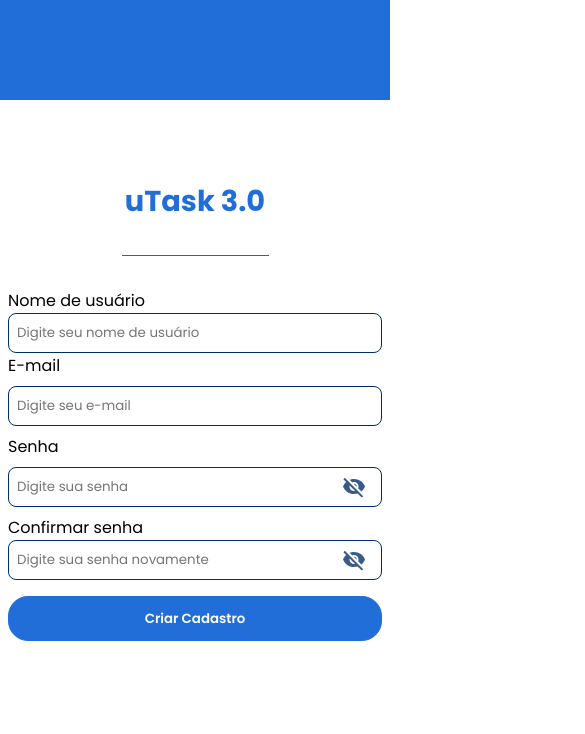
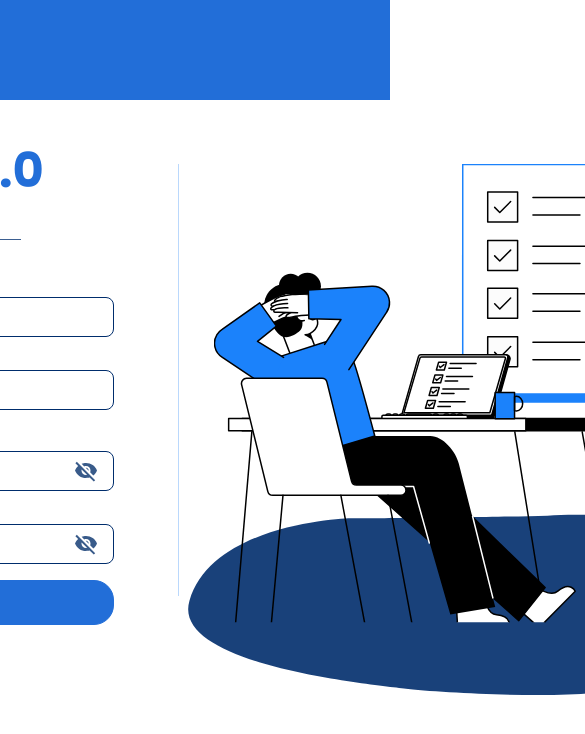
Before and after one commit to VitorKaneko/Capacita-Unect, a React (Vite) app in the folder utask-front/: page /cadastro in a window 390 px wide. Shown: the top 734 px of the page, 585 px wide, since content can reach past the window. Built offline with nearby package versions, Linux system fonts and the light colour scheme.

Commit message:
Correções Mobile

```diff
--- a/utask-front/index.html
+++ b/utask-front/index.html
@@ -2,8 +2,8 @@
 <html lang="en">
   <head>
     <link rel="preconnect" href="https://fonts.googleapis.com">
-<link rel="preconnect" href="https://fonts.gstatic.com" crossorigin>
-<link href="https://fonts.googleapis.com/css2?family=Poppins:ital,wght@0,100;0,200;0,300;0,400;0,500;0,600;0,700;0,800;0,900;1,100;1,200;1,300;1,400;1,500;1,600;1,700;1,800;1,900&display=swap" rel="stylesheet">
+    <link rel="preconnect" href="https://fonts.gstatic.com" crossorigin>
+    <link href="https://fonts.googleapis.com/css2?family=Poppins:ital,wght@0,100;0,200;0,300;0,400;0,500;0,600;0,700;0,800;0,900;1,100;1,200;1,300;1,400;1,500;1,600;1,700;1,800;1,900&display=swap" rel="stylesheet">
     <meta charset="UTF-8" />
     <link rel="icon" type="image/svg+xml" href="/unectWhiteLogo.svg" />
     <meta name="viewport" content="width=device-width, initial-scale=1.0" />
--- a/utask-front/src/components/button/style.css
+++ b/utask-front/src/components/button/style.css
@@ -9,3 +9,16 @@
     cursor: pointer;
     font-weight: 600;
 }
+
+@media (max-width: 375px) {
+    .botaoStyle {
+        width: 100%;
+        height: 2.5rem;
+        background-color: #226ED8;
+        border-radius: 1.25rem;
+        border: 1px solid #226ED8;
+        color: white;
+        cursor: pointer;
+        font-weight: 600;
+    }
+}
--- a/utask-front/src/components/header/style.css
+++ b/utask-front/src/components/header/style.css
@@ -3,4 +3,17 @@
     height: 6.25rem;
     background-color: #226ED8;
     margin: 0;
+    max-width: 100%;
+
 }
+
+@media (max-width: 375px) {
+    .headerStyle {
+        width: 100%;
+        height: 3.25rem;
+        background-color: #226ED8;
+        margin: 0;
+        max-width: 100%;
+
+    }
+}
--- a/utask-front/src/components/input/style.css
+++ b/utask-front/src/components/input/style.css
@@ -15,7 +15,6 @@
 .input-container{
     display: flex;
     flex-direction: column;
-    align-items: flex-start;
     width: 100%;
 }
 
@@ -52,17 +51,19 @@
 
 }
 
-@media (max-width: 768px) {
+@media (max-width: 375px) {
     .input-container {
         width: 100%;
+        height: auto;
     }
 
     .input-wrapper {
         width: 100%;
+        height: auto;
     }
 
     .input-padrao {
         width: 100%;
-        min-width: 0;
+        height: 2.5rem;
     }
 }
--- a/utask-front/src/components/linhahorizontal/style.css
+++ b/utask-front/src/components/linhahorizontal/style.css
@@ -4,3 +4,12 @@
     margin: 2rem auto;
     background-color: #3B5F91;
 }
+
+@media (max-width: 375px) {
+    .linha-horizontal {
+        width: 40%;
+        height: 1px;
+        margin: 1rem auto;
+        background-color: #3B5F91;
+    }
+}
--- a/utask-front/src/pages/cadastro/style.css
+++ b/utask-front/src/pages/cadastro/style.css
@@ -39,25 +39,27 @@
 
 
 
-@media (max-width: 768px) {
-    .loginScreen, .cadastroTela {
+@media (max-width: 375px) {
+    .cadastroTela {
         flex-direction: column;
         height: auto;
         padding: 1rem;
         justify-content: center;
+        margin: 0;
+        padding: 0;
     }
     .cadastroImage {
         display: none;
     }
 
-    .loginForm, .cadastroForm {
+    .cadastroForm {
         width: 100%;
         max-width: 100%;
         padding: 0;
         align-items: center;
     }
-    #tituloLogin, #tituloCadastro {
+    #tituloCadastro {
         font-size: 1.8rem;
-        margin-top: 2rem;
+        margin-top: 1rem;
     }
 }
--- a/utask-front/src/pages/login/index.tsx
+++ b/utask-front/src/pages/login/index.tsx
@@ -62,8 +62,8 @@ export function Login() {
           <LinhaHorizontal/>
 
 
-          <div>
-            <span>Não tem cadastro?</span>
+          <div className="cadastroLink">
+            <span>Não tem cadastro? </span>
             <Link to="/cadastro" id="criarConta">
               Crie uma conta
             </Link>
--- a/utask-front/src/pages/login/style.css
+++ b/utask-front/src/pages/login/style.css
@@ -25,6 +25,7 @@
 
 .loginScreen{
     width: 100%;
+    min-height: 100%;
     display: flex;
     flex-direction: row;
     justify-content: center;
@@ -55,25 +56,39 @@
 }
 
 
-
-@media (max-width: 768px) {
-    .loginScreen, .cadastroTela {
+/*Mobile*/
+@media (max-width: 375px) {
+    .loginScreen {
+        width: 100%;
+        height: auto;
+        box-sizing: border-box;
         flex-direction: column;
         height: auto;
-        padding: 1rem;
         justify-content: center;
+        min-width: auto;
+        align-items: center;
+        margin-top: 1rem;
     }
-    .loginImage, .cadastroImage {
+    .loginImage {
         display: none;
     }
-    .loginForm, .cadastroForm {
+    .loginForm {
         width: 100%;
-        max-width: 100%;
-        padding: 0;
         align-items: center;
+        margin: 0;
+        display: flex;
+        align-items: center;
+        justify-content: center;
+        flex-direction: column;
     }
-    #tituloLogin, #tituloCadastro {
+    #tituloLogin {
         font-size: 1.8rem;
-        margin-top: 2rem;
+    }
+    form{
+        width: 80%;
+
+    }
+    .cadastroLink{
+        font-size: 0.8rem;
     }
 }
--- a/utask-front/src/pages/modal/style.css
+++ b/utask-front/src/pages/modal/style.css
@@ -36,3 +36,21 @@
     align-items: center;
     justify-content: center;
 }
+
+@media (max-width: 375px) {
+    .modal-cadastro {
+        width: 80%;
+        height: auto;
+        padding: 1rem;
+    }
+
+    #titulo{
+        margin: 0.5rem;
+        font-size: 0.8rem;
+    }
+
+    .textoModal{
+        font-size: 0.75rem;
+        margin: 0.5rem;
+    }
+}
--- a/utask-front/src/styles/global.css
+++ b/utask-front/src/styles/global.css
@@ -2,4 +2,21 @@
     margin: 0;
     padding: 0;
     font-family: "Poppins", sans-serif;
+    box-sizing: border-box;
 }
+
+body{
+    width: 100%;
+    height: 100%;
+    margin: 0;
+    padding: 0;
+}
+
+
+@media (max-width: 375px) {
+    body {
+        width: 100%;
+        height: auto;
+
+    }
+}
```
Also changed, not shown: utask-front/src/components/header/index.tsx (line endings or trailing spaces).
